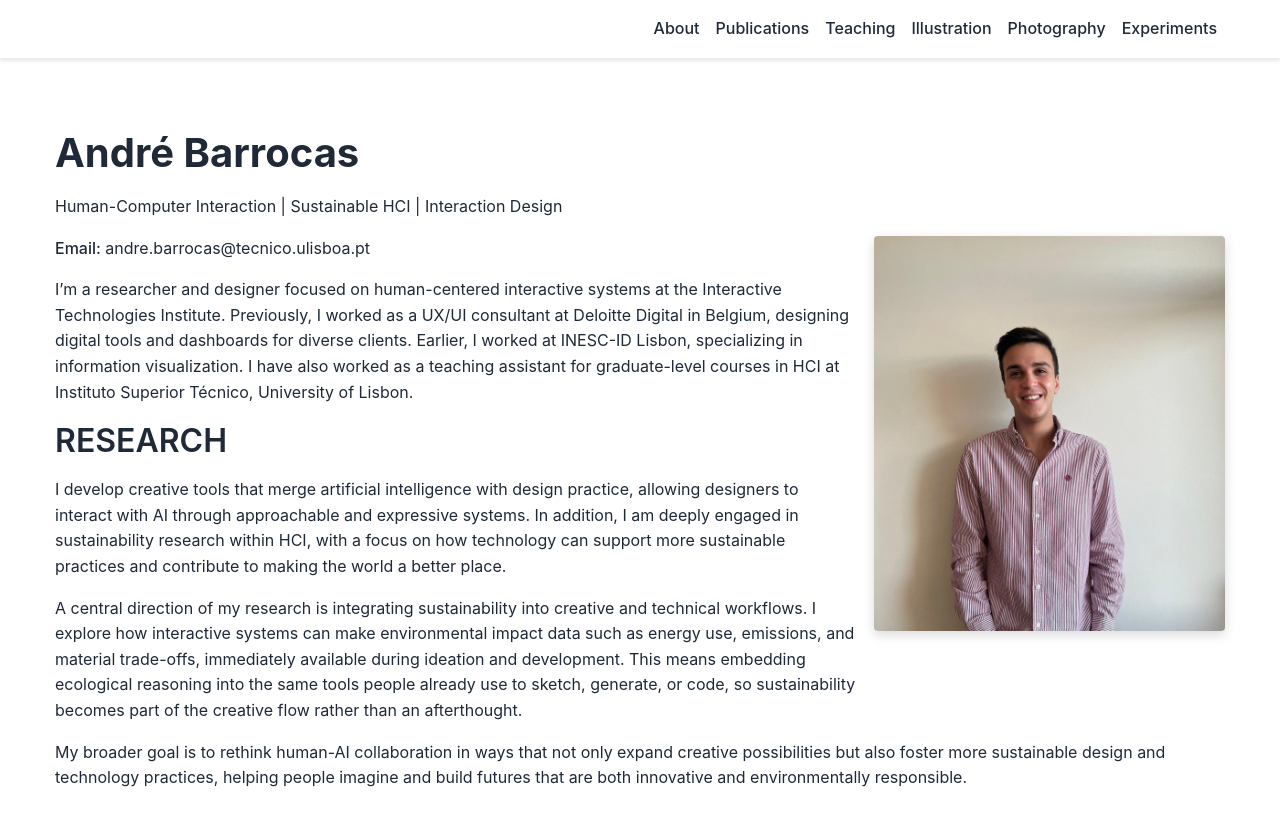
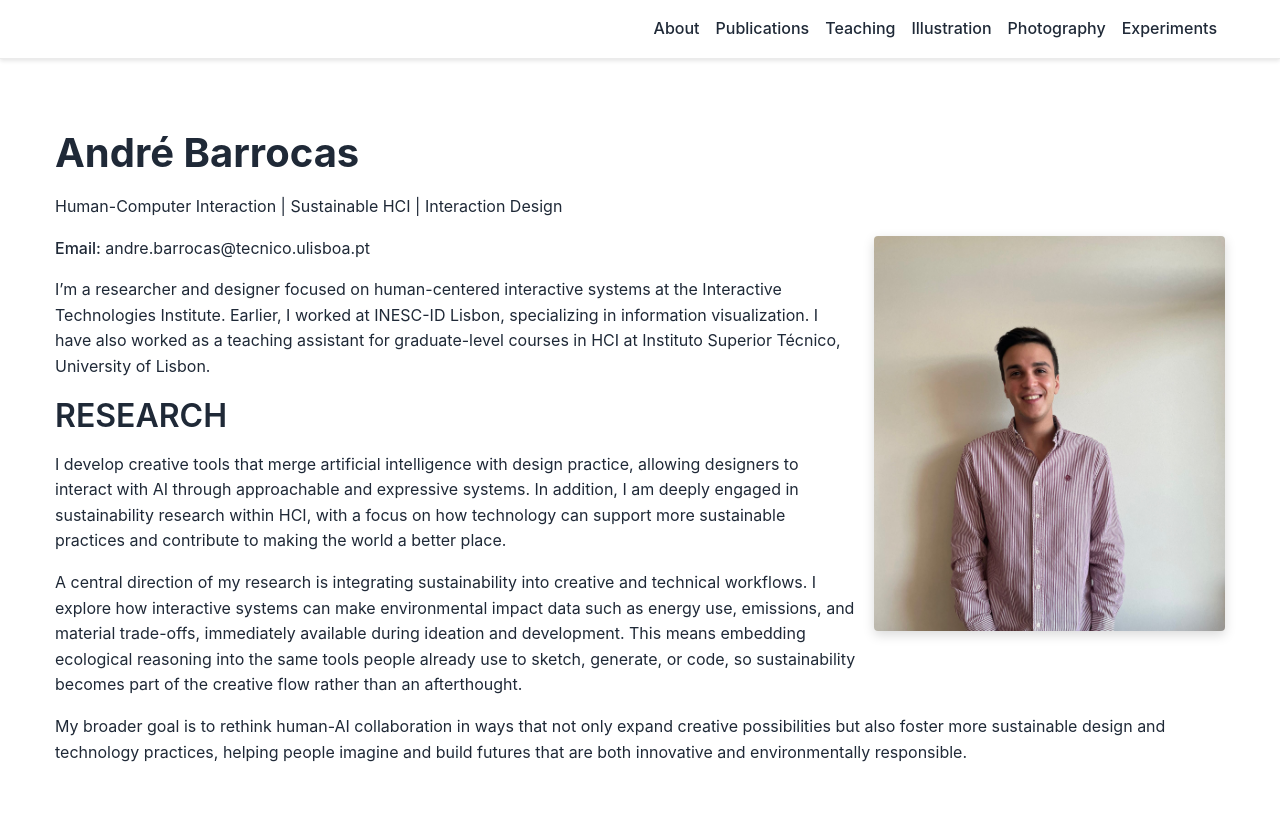
Before and after one commit to andrebarrocas/andrebarrocas.github.io, a Jekyll site: the page built from _pages/about.md, in a window 1280 px wide and 900 px high. Shown: the top 826 px of the window. Built offline with Jekyll 4.4.1, drawn with Linux system fonts in a browser that asks for light colours; comment, search, counter and statistics services are not loaded; a style sheet for code colours, icons or effects is not loaded.

Commit message:
Clean about page

```diff
--- a/_pages/about.md
+++ b/_pages/about.md
@@ -16,7 +16,7 @@
 **Email:** andre.barrocas@tecnico.ulisboa.pt
 <!-- **ORCID:** [0000-0001-9804-3129](https://orcid.org/0000-0001-9804-3129) -->
 
-I'm a researcher and designer focused on human-centered interactive systems at the Interactive Technologies Institute. Previously, I worked as a UX/UI consultant at Deloitte Digital in Belgium, designing digital tools and dashboards for diverse clients. Earlier, I worked at INESC-ID Lisbon, specializing in information visualization. I have also worked as a teaching assistant for graduate-level courses in HCI at Instituto Superior Técnico, University of Lisbon.
+I'm a researcher and designer focused on human-centered interactive systems at the Interactive Technologies Institute. Earlier, I worked at INESC-ID Lisbon, specializing in information visualization. I have also worked as a teaching assistant for graduate-level courses in HCI at Instituto Superior Técnico, University of Lisbon.
 
 
 ## RESEARCH
```
Also changed, not shown: 1 other file.
